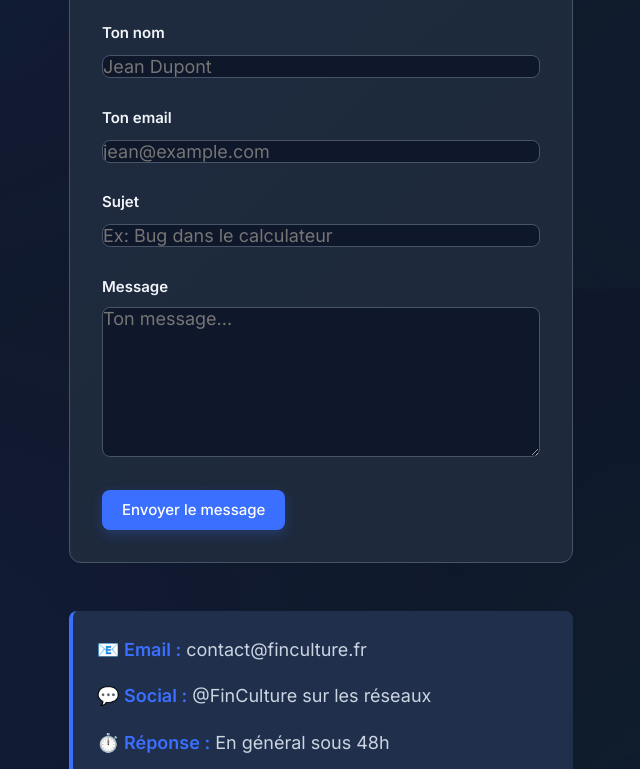
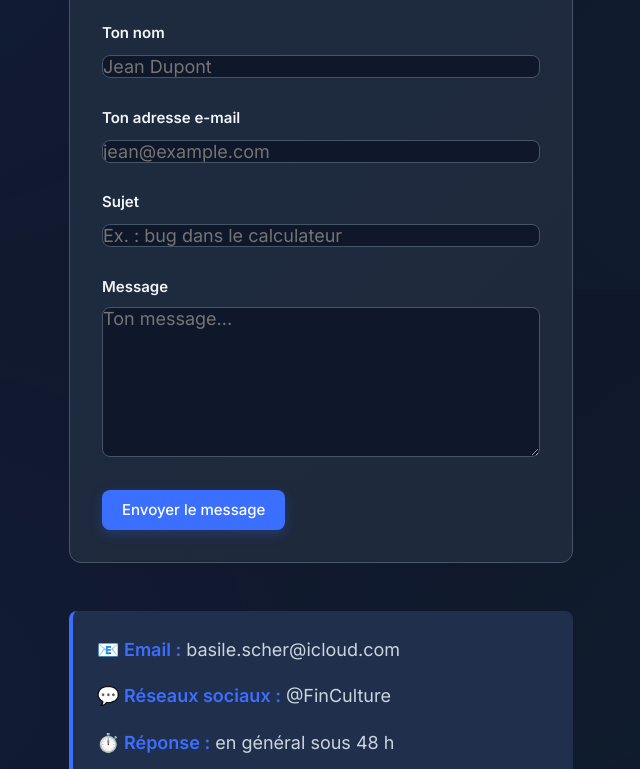
Before and after one commit to vk7vtj6xr4-collab/guide-investissement-jeunes-, a plain HTML site: page contact.html in a window 1280 px wide. Shown: the part 511-1280 px from the top of the page, without its empty margins (319-959 px from the left). Drawn offline with Linux system fonts and the light colour scheme.

Commit message:
Update contact.html

```diff
--- a/contact.html
+++ b/contact.html
@@ -3,8 +3,8 @@
 <head>
   <meta charset="UTF-8">
   <meta name="viewport" content="width=device-width, initial-scale=1.0">
-  <meta name="description" content="Contact FinCulture — Nous contacter pour des questions, suggestions ou remarques.">
-  <meta property="og:title" content="Contact— FinCulture">
+  <meta name="description" content="Contact FinCulture — Pour toute question, suggestion ou remarque.">
+  <meta property="og:title" content="Contact — FinCulture">
   <title>Contact — FinCulture</title>
 
   <link rel="preconnect" href="https://fonts.googleapis.com">
@@ -63,7 +63,7 @@
         <a href="index.html" style="display: inline-flex; align-items: center; gap: var(--space-2); margin-bottom: var(--space-8); color: var(--c-primary); font-size: var(--type-sm); text-decoration: none;">← Retour à l'accueil</a>
         <h1 style="font-size: var(--type-h1); margin-bottom: var(--space-6);">Contact</h1>
         <p style="font-size: var(--type-base); color: var(--text-secondary); max-width: 70ch; margin: 0 auto;">
-          Une question, une suggestion, un bug ? Nous sommes à l'écoute.
+          Une question, une suggestion, un bug&nbsp;? Nous sommes à l'écoute.
         </p>
       </div>
     </section>
@@ -81,13 +81,13 @@
             </div>
 
             <div>
-              <label style="display: block; margin-bottom: var(--space-2); font-weight: var(--type-weight-semibold); font-size: var(--type-sm);">Ton email</label>
+              <label style="display: block; margin-bottom: var(--space-2); font-weight: var(--type-weight-semibold); font-size: var(--type-sm);">Ton adresse e-mail</label>
               <input type="email" placeholder="jean@example.com" style="border: 1px solid var(--border); padding: var(--space-3) var(--space-4); border-radius: var(--radius-md); background: var(--bg); color: var(--text); font-family: inherit; font-size: inherit;">
             </div>
 
             <div>
               <label style="display: block; margin-bottom: var(--space-2); font-weight: var(--type-weight-semibold); font-size: var(--type-sm);">Sujet</label>
-              <input type="text" placeholder="Ex: Bug dans le calculateur" style="border: 1px solid var(--border); padding: var(--space-3) var(--space-4); border-radius: var(--radius-md); background: var(--bg); color: var(--text); font-family: inherit; font-size: inherit;">
+              <input type="text" placeholder="Ex. : bug dans le calculateur" style="border: 1px solid var(--border); padding: var(--space-3) var(--space-4); border-radius: var(--radius-md); background: var(--bg); color: var(--text); font-family: inherit; font-size: inherit;">
             </div>
 
             <div>
@@ -100,9 +100,9 @@
         </div>
 
         <div class="info-box" style="background: color-mix(in srgb, var(--c-primary) 8%, var(--surface)); border-left: 4px solid var(--c-primary); padding: var(--space-6); border-radius: var(--radius-md);">
-          <p style="color: var(--text-secondary);"><strong style="color: var(--c-primary);">📧 Email :</strong> contact@finculture.fr</p>
-          <p style="color: var(--text-secondary); margin-top: var(--space-4);"><strong style="color: var(--c-primary);">💬 Social :</strong> @FinCulture sur les réseaux</p>
-          <p style="color: var(--text-secondary); margin-top: var(--space-4);"><strong style="color: var(--c-primary);">⏱️ Réponse :</strong> En général sous 48h</p>
+          <p style="color: var(--text-secondary);"><strong style="color: var(--c-primary);">📧 Email :</strong> basile.scher@icloud.com</p>
+          <p style="color: var(--text-secondary); margin-top: var(--space-4);"><strong style="color: var(--c-primary);">💬 Réseaux sociaux :</strong> @FinCulture</p>
+          <p style="color: var(--text-secondary); margin-top: var(--space-4);"><strong style="color: var(--c-primary);">⏱️ Réponse :</strong> en général sous 48 h</p>
         </div>
 
       </div>
```
